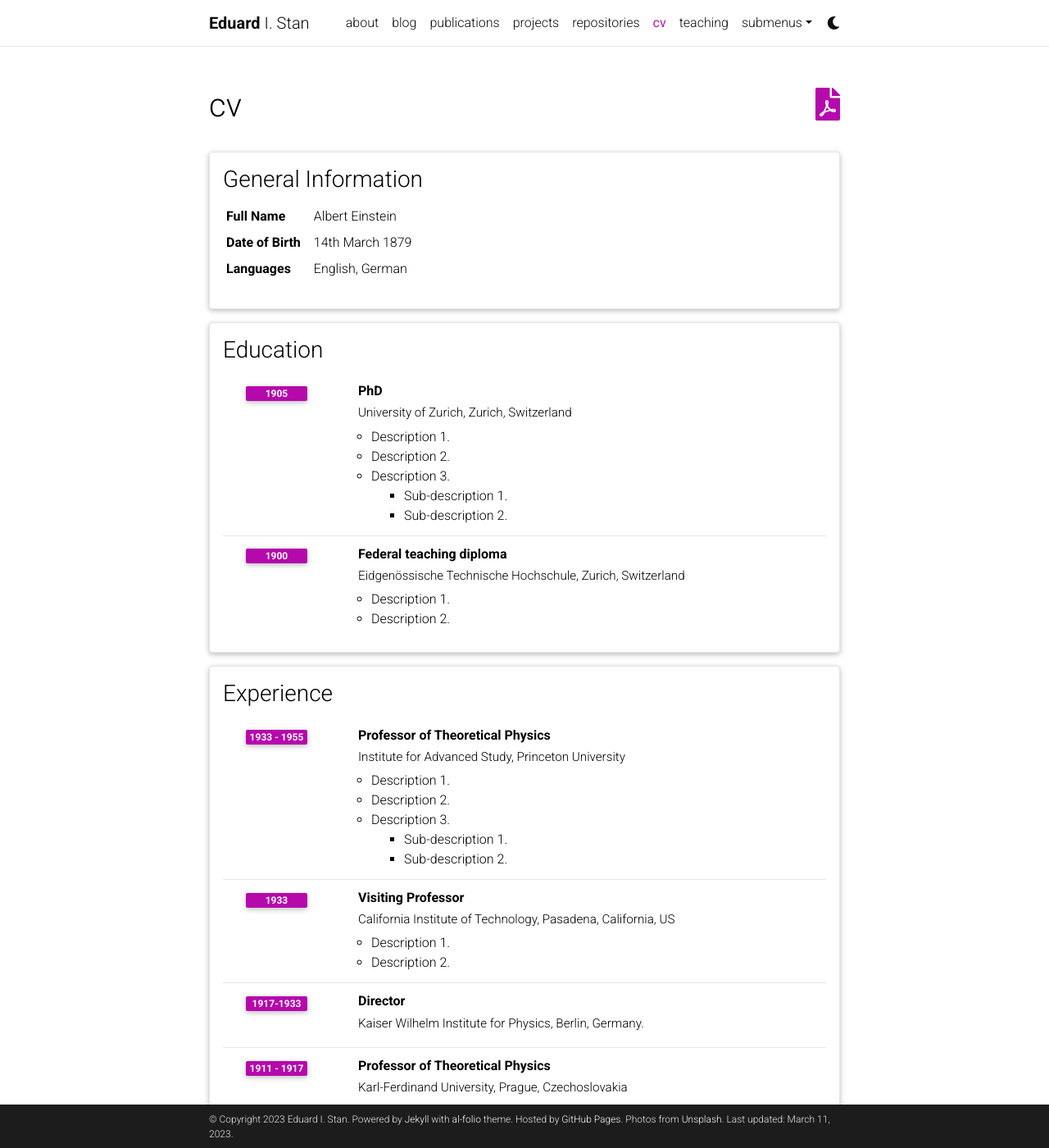
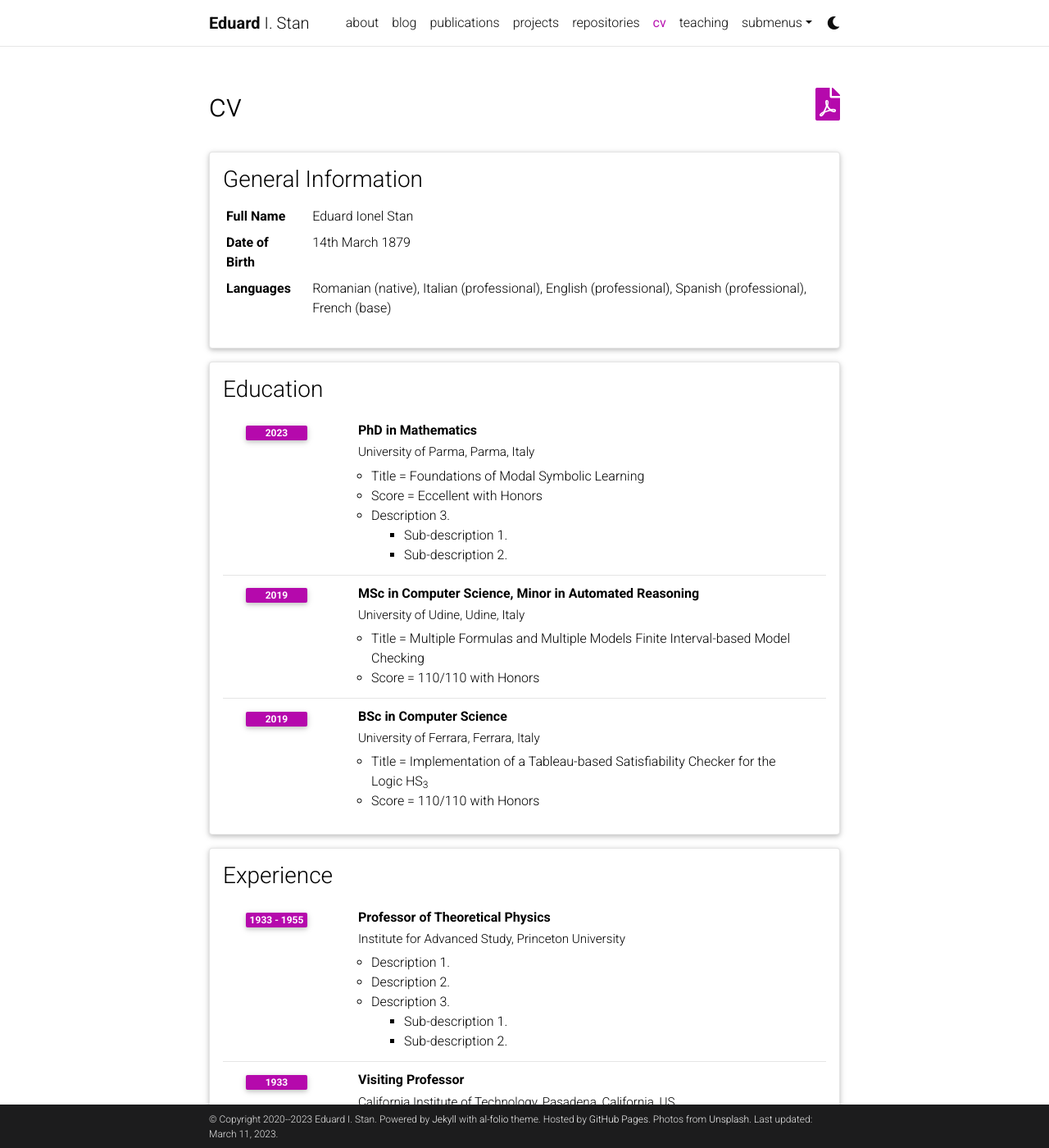
Before and after one commit to eduardstan/eduardstan.github.io, a Jekyll site: the page built from _pages/cv.md, in a window 1280 px wide and 1400 px high. Shown: the whole window at 82% size. Built offline with Jekyll 4.4.1, drawn with Linux system fonts in a browser that asks for light colours; full-size pictures stand in for the smaller copies a plugin makes; comment, search, counter and statistics services are not loaded; a style sheet for code colours, icons or effects is not loaded.

Commit message:
Changed _data/cv.yml

```diff
--- a/_data/cv.yml
+++ b/_data/cv.yml
@@ -2,31 +2,37 @@
   type: map
   contents:
     - name: Full Name
-      value: Albert Einstein
+      value: Eduard Ionel Stan
     - name: Date of Birth
       value: 14th March 1879
     - name: Languages
-      value: English, German
+      value: Romanian (native), Italian (professional), English (professional), Spanish (professional), French (base)
 
 - title: Education
   type: time_table
   contents:
-    - title: PhD
-      institution: University of Zurich, Zurich, Switzerland
-      year: 1905
+    - title: PhD in Mathematics
+      institution: University of Parma, Parma, Italy
+      year: 2023
       description:
-        - Description 1.
-        - Description 2.
+        - Title = Foundations of Modal Symbolic Learning
+        - Score = Eccellent with Honors
         - title: Description 3.
           contents:
             - Sub-description 1.
             - Sub-description 2.
-    - title: Federal teaching diploma
-      institution: Eidgenössische Technische Hochschule, Zurich, Switzerland
-      year: 1900
+    - title: MSc in Computer Science, Minor in Automated Reasoning
+      institution: University of Udine, Udine, Italy
+      year: 2019
       description:
-        - Description 1.
-        - Description 2.
+        - Title = Multiple Formulas and Multiple Models Finite Interval-based Model Checking
+        - Score = 110/110 with Honors
+    - title: BSc in Computer Science
+      institution: University of Ferrara, Ferrara, Italy
+      year: 2019
+      description:
+        - Title = Implementation of a Tableau-based Satisfiability Checker for the Logic HS<sub>3</sub>
+        - Score = 110/110 with Honors
 
 - title: Experience
   type: time_table
--- a/_includes/footer.html
+++ b/_includes/footer.html
@@ -1,7 +1,7 @@
     {% if site.footer_fixed %}
     <footer class="fixed-bottom">
       <div class="container mt-0">
-        &copy; Copyright {{ site.time | date: '%Y' }} {{ site.first_name }} {{ site.middle_name }} {{ site.last_name }}. {{ site.footer_text }}
+        &copy; Copyright 2020--{{ site.time | date: '%Y' }} {{ site.first_name }} {{ site.middle_name }} {{ site.last_name }}. {{ site.footer_text }}
         {%- if site.impressum_path -%}
         <a href="{{ site.url }}{{ site.baseurl }}{{ site.impressum_path }}">Impressum</a>.
         {%- endif -%}
@@ -13,7 +13,7 @@
     {%- else -%}
     <footer class="sticky-bottom mt-5">
       <div class="container">
-        &copy; Copyright {{ site.time | date: '%Y' }} {{ site.first_name }} {{ site.middle_name }} {{ site.last_name }}. {{ site.footer_text }}
+        &copy; Copyright 2020--{{ site.time | date: '%Y' }} {{ site.first_name }} {{ site.middle_name }} {{ site.last_name }}. {{ site.footer_text }}
         {%- if site.impressum_path -%}
         <a href="{{ site.url }}{{ site.baseurl }}{{ site.impressum_path }}">Impressum</a>.
         {%- endif -%}
```
Also changed, not shown: _pages/about.md (+2 -2 lines).
